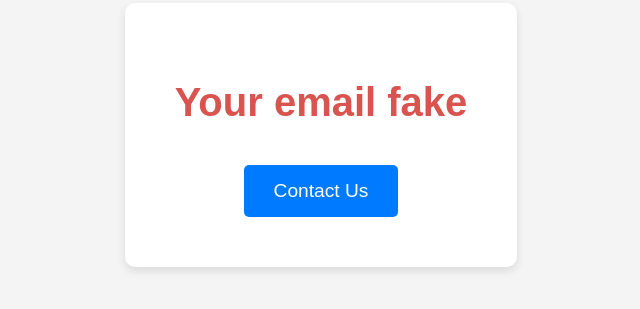
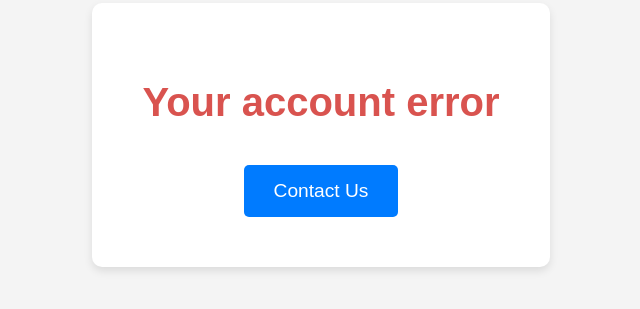
Before and after one commit to localtestman/nvfeedback, a plain HTML site: page index.html in a window 1280 px wide. Shown: the part 265-574 px from the top of the page, without its empty margins (319-959 px from the left). Drawn offline with Linux system fonts and the light colour scheme.

Commit message:
Update index.html

```diff
--- a/index.html
+++ b/index.html
@@ -45,10 +45,11 @@
 <body>
 
     <div class="container">
-        <h1>Your email fake</h1>
+        <h1>Your account error</h1>
 
         <a href="mailto:sripci.dev@gmail.com" class="contact-btn">Contact Us</a>
     </div>
 
 </body>
+
 </html>
```
